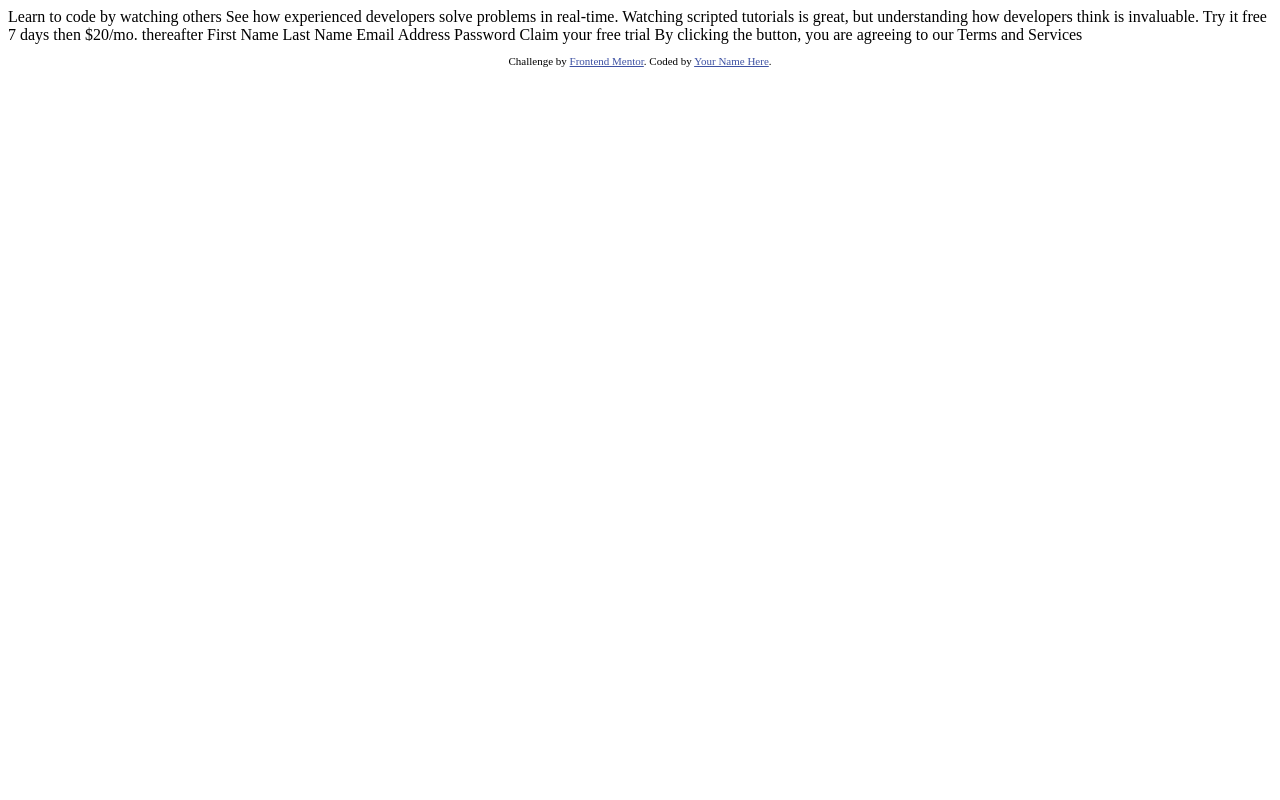
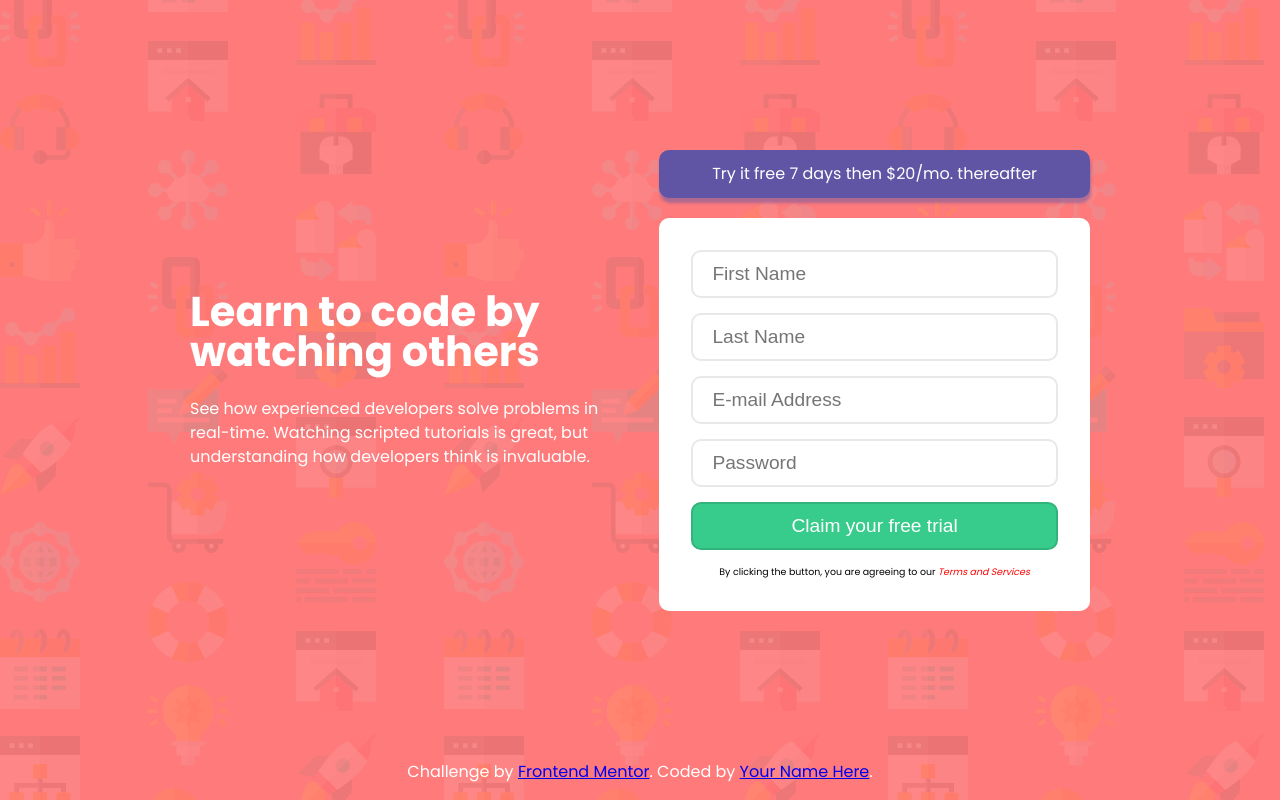
Before and after one commit to horsirhon/fhm-sign-up, a plain HTML site: page index.html in a window 1280 px wide. Drawn offline with Linux system fonts and the light colour scheme.

Commit message:
dome with the desktop site

```diff
--- a/index.html
+++ b/index.html
@@ -7,31 +7,32 @@
   <link rel="icon" type="image/png" sizes="32x32" href="./images/favicon-32x32.png">
 
   <title>Frontend Mentor | Intro component with sign up form</title>
-
+  <link rel="stylesheet" type="text/css" href="main.css">
+  <link href="https://fonts.googleapis.com/css2?family=Poppins:wght@400;500;600;700&display=swap" rel="stylesheet">
   <!-- Feel free to remove these styles or customise in your own stylesheet 👍 -->
-  <style>
-    .attribution { font-size: 11px; text-align: center; }
-    .attribution a { color: hsl(228, 45%, 44%); }
-  </style>
 </head>
 <body>
+  <section class="body">
+    <div class="left">
+        <h1>Learn to code by watching others</h1>
+      <p>See how experienced developers solve problems in real-time. Watching scripted tutorials is great,
+        but understanding how developers think is invaluable. </p>
+    </div>
+    <div class="right">
+      <div class="try"><span>Try it free 7 days then $20/mo. thereafter</span></div>
+      <div class="form">
+        <form action="">
+          <input type="text" name="first" id="first" placeholder="First Name " required>
+          <input type="text" name="last" id="last" placeholder="Last Name " required>
+          <input type="email" name="email" id="email" placeholder="E-mail Address " required>
+          <input type="password" name="Password" id="pasword" placeholder="Password " required>
+          <button>Claim your free trial</button>
+        </form>
 
-  Learn to code by watching others
-
-  See how experienced developers solve problems in real-time. Watching scripted tutorials is great,
-  but understanding how developers think is invaluable.
-
-  Try it free 7 days then $20/mo. thereafter
-
-  First Name
-  Last Name
-  Email Address
-  Password
-
-  Claim your free trial
-
-  By clicking the button, you are agreeing to our Terms and Services
-
+        <div class="terms"><span>By clicking the button, you are agreeing to our <em>Terms and Services</em></span></div>
+      </div>
+    </div>
+  </section>
   <footer>
     <p class="attribution">
       Challenge by <a href="https://www.frontendmentor.io?ref=challenge" target="_blank">Frontend Mentor</a>.
--- /dev/null
+++ b/main.css
@@ -0,0 +1,90 @@
+*{
+    margin: 0;
+    padding: 0;
+    box-sizing: border-box;
+}
+html,body{
+    min-height: 100vh;
+}
+body {
+    background: hsl(0, 100%, 74%) url('images/bg-intro-desktop.png') no-repeat;
+    font-size: 16px;
+    color: rgb(255, 255, 255);
+    font-family: 'Poppins', sans-serif;
+    display: flex;
+    flex-direction: column;
+    align-items: center;
+}
+.body{
+    height: 95vh;
+    max-width: 900px  ;
+    display: flex;
+    justify-content: center;
+    align-items: center;
+    flex-direction: row;
+}
+.left, .right {
+    width: 42vw;
+}
+.right{
+    margin-left: 3vw;
+}
+h1 {
+    font-size: 2.6em;
+    line-height: 40px;
+    margin-bottom: 25px;
+}
+p{
+    line-height: 24px;
+}
+.try{
+    height: 3em;
+    text-align: center;
+    background-color: hsl(248, 32%, 49%);
+    border-radius: 10px;
+    box-shadow:1px 5px 3px hsla(248, 32%, 49%, 0.5)  ;
+    display: flex;
+    align-items: center;
+    justify-content: center;
+    margin-bottom: 20px;
+}
+.form{
+    padding:2em;
+    background-color: white;
+    border-radius: 10px;
+    color:black;
+    display: flex;
+    flex-direction: column;
+}
+form{
+    display: flex;
+    flex-direction: column;
+}
+input{
+    font-size: 1.2em;
+    height: 2.5em;
+    padding: 1em;
+    border: solid 2px rgba(0, 0, 0, 0.089);
+    border-radius: 10px;
+    margin-bottom: 15px;
+}
+button {
+    font-size: 1.2em;
+    height:2.5em;
+    border: solid 2px hsl(154, 57%, 45%);
+    border-radius: 10px;
+    color: white;
+    background-color: hsl(154, 59%, 51%);
+    cursor: pointer;
+}
+.terms{
+    display: flex;
+    justify-content: center;
+    align-items: center;
+    margin-top: 15px;
+    font-size: 0.59em;
+}
+.terms span em{
+    color: red;
+    cursor: pointer;
+}
```
